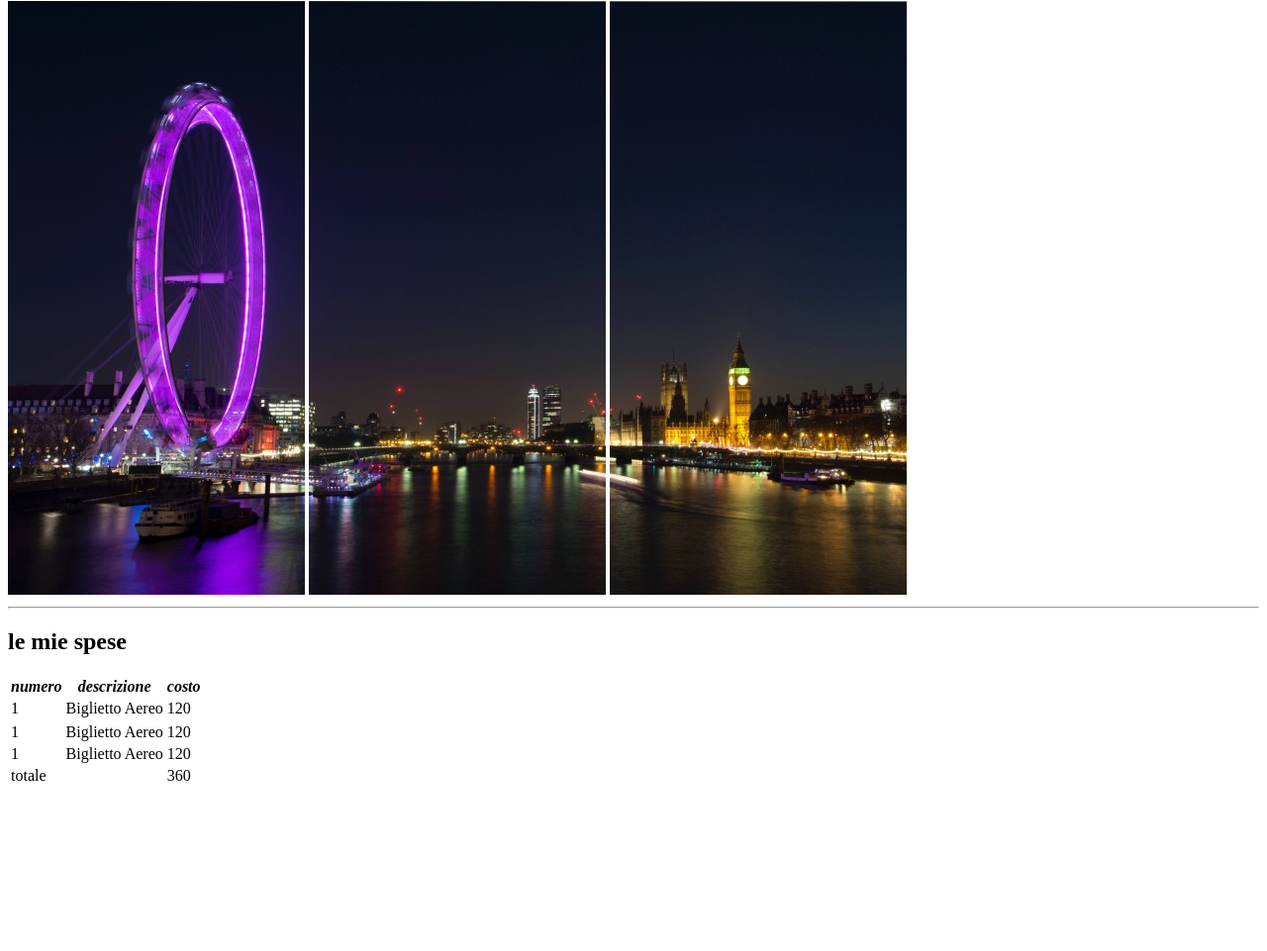
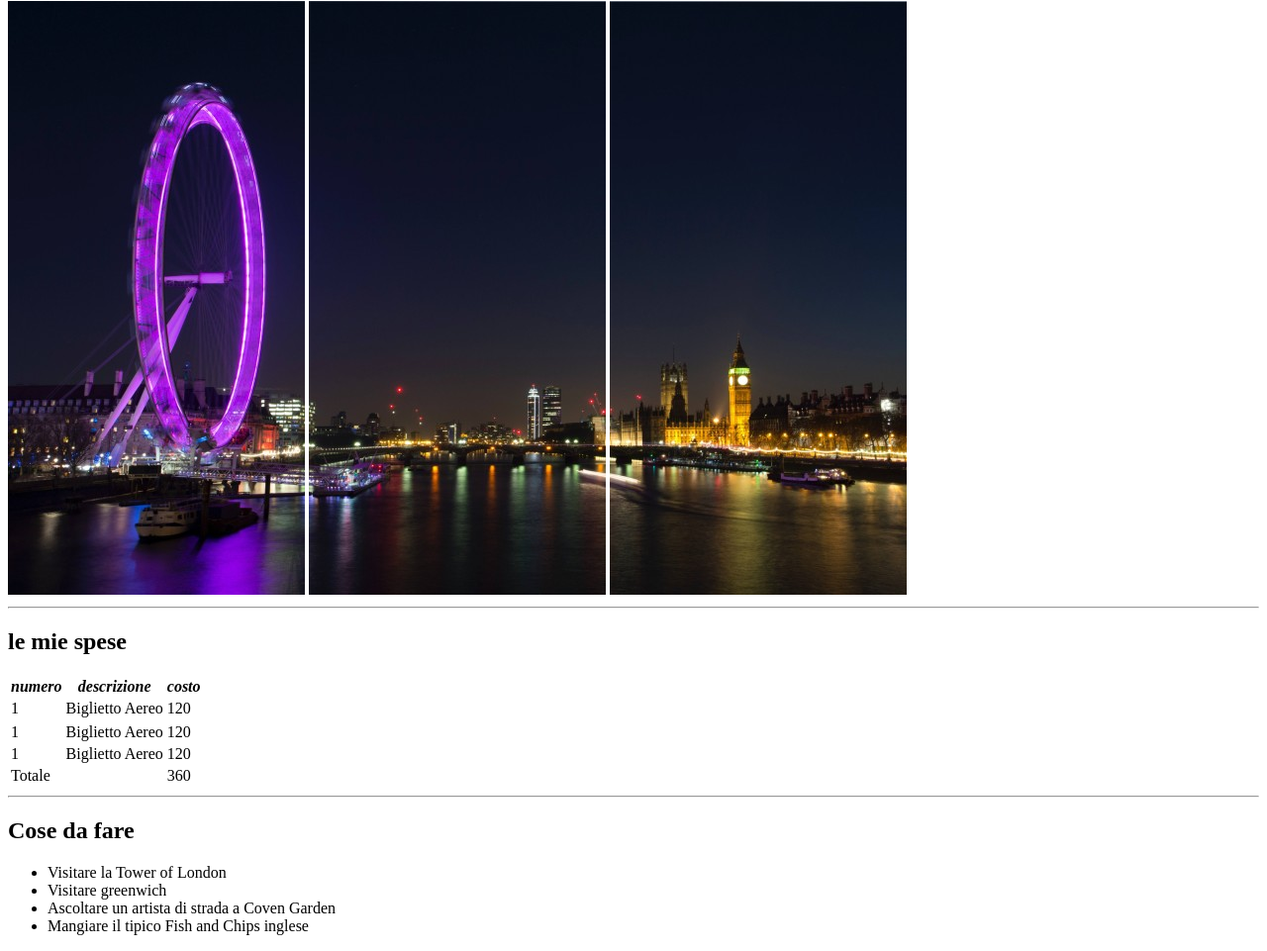
Before and after one commit to FrancescoTullio/html-london-trip, a plain HTML site: page index.html in a window 1280 px wide. Shown: the part 79-1040 px from the top of the page at 99% size. Before the commit the page ends 883 px from the top, so only its background shows below. Drawn offline with Linux system fonts and the light colour scheme.

Commit message:
feat: tabella to do list

```diff
--- a/index.html
+++ b/index.html
@@ -46,13 +46,21 @@
         </tbody>
         <tfoot>
             <tr>
-                <td>totale</td>
+                <td>Totale</td>
                 <td></td>
                 <td>360</td>
             </tr>
 
         </tfoot>
     </table>
+    <hr>
+    <h2>Cose da fare</h2>
+    <ul>
+        <li>Visitare la Tower of London</li>
+        <li>Visitare greenwich</li>
+        <li>Ascoltare un artista di strada a Coven Garden</li>
+        <li>Mangiare il tipico Fish and Chips inglese</li>
+    </ul>
 </body>
 
 </html>
```
